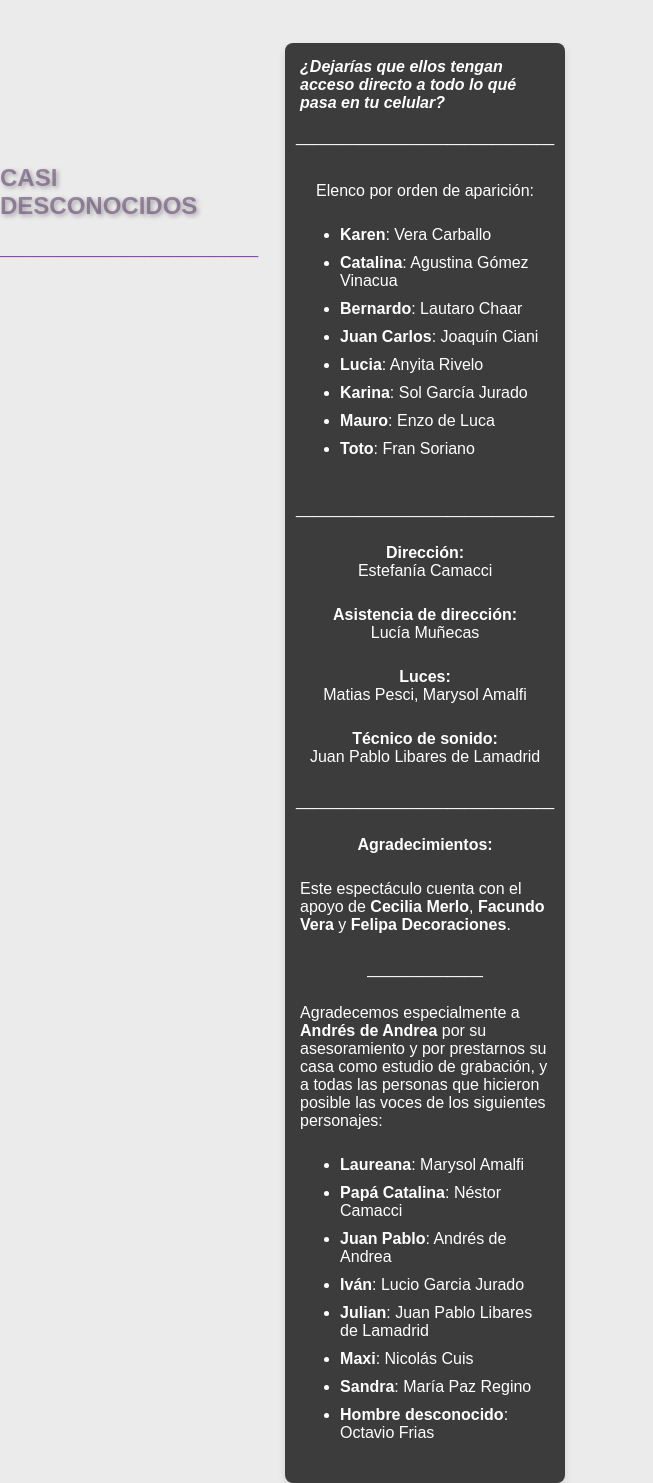
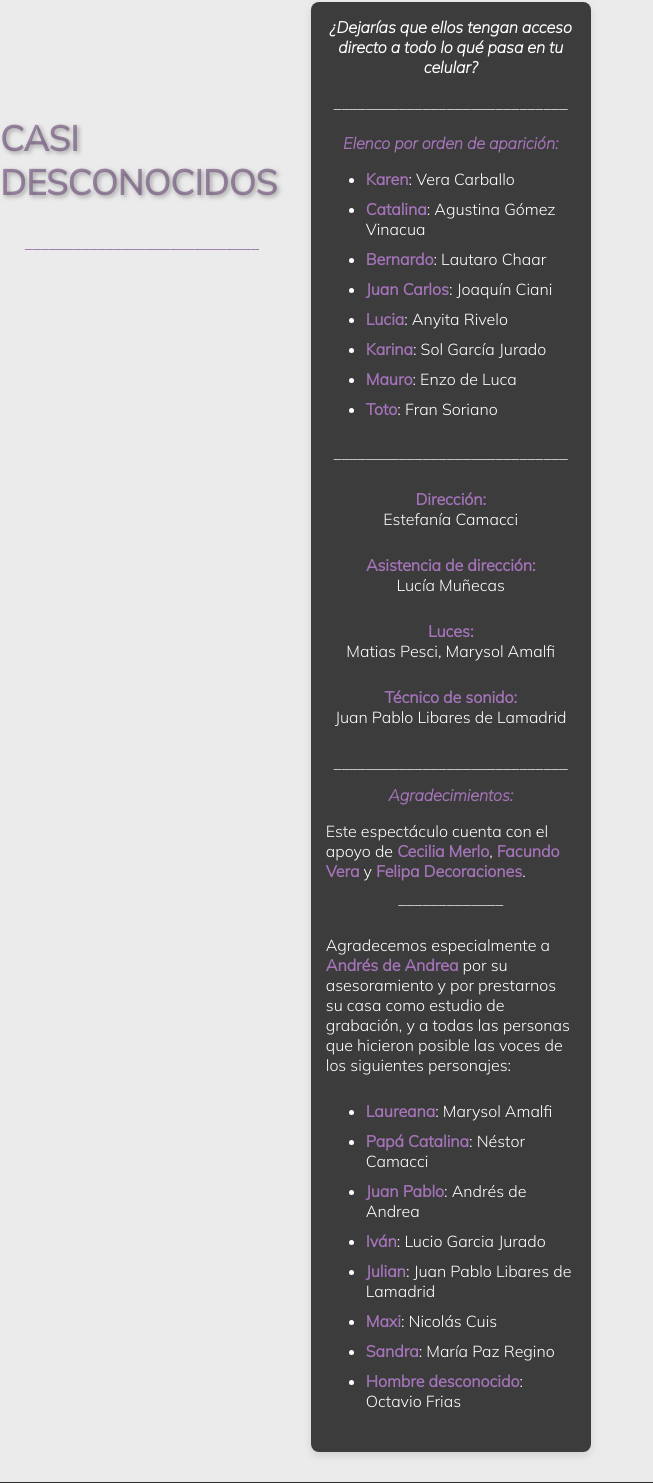
Before and after one commit to Juanlibares/QuiebreCultural, a plain HTML site: page index.html in a window 1280 px wide. Shown: the part 1303-2786 px from the top of the page, without its empty margins (0-653 px from the left). Drawn offline with nearby package versions, Linux system fonts and the light colour scheme.

Commit message:
Update index.html

```diff
--- a/index.html
+++ b/index.html
@@ -5,24 +5,24 @@
     <meta charset="UTF-8">
     <meta name="viewport" content="width=device-width, initial-scale=1.0">
     <link rel="stylesheet" href="https://unpkg.com/swiper/swiper-bundle.min.css" />
+    <link rel="preconnect" href="https://fonts.googleapis.com">
+    <link rel="preconnect" href="https://fonts.gstatic.com" crossorigin>
+    <link href="https://fonts.googleapis.com/css2?family=Mulish:ital,wght@0,300;1,200&display=swap" rel="stylesheet">
 
     <title>ElQuiebre Cultural</title>
     <style>
         body {
             background-color: #ebebeb;
             color: #ffffff;
-            font-family: 'Arial', sans-serif;
+            font-family: 'Mulish', sans-serif;
             margin: 0;
             padding: 0;
             transition: background-color 0.5s;
             min-height: 100vh;
-            /* Asegura que el cuerpo ocupe al menos el 100% de la altura de la ventana */
             display: flex;
             flex-direction: column;
             align-items: center;
-            /* Centro horizontalmente */
             overflow-x: hidden;
-            /* Agregado para ocultar el scroll lateral */
         }
 
         header {
@@ -31,7 +31,8 @@
             text-align: center;
             padding: 1em;
             transition: background 0.5s, color 0.5s;
-            box-shadow: 0 2px 4px rgba(0, 0, 0, 0.1);
+            box-shadow: 0 2px 4px rgba(0, 0, 0, 0.1), 0 0 10px rgba(125, 77, 148, 0.8);
+            /* Ajuste de la sombra */
             font-family: 'Trebuchet MS', 'Lucida Sans Unicode', 'Lucida Grande', 'Lucida Sans', Arial, sans-serif;
             font-weight: bold;
             width: 100%;
@@ -43,8 +44,10 @@
             align-items: center;
         }
 
-        .navbar-brand {
+        navbar-brand {
             font-size: 1.5em;
+            text-shadow: 2px 2px 4px rgba(0, 0, 0, 0.8);
+            color: #ffffff;
         }
 
         section {
@@ -53,7 +56,6 @@
             flex-direction: column;
             align-items: center;
             flex: 1;
-            /* Ocupa el espacio restante */
         }
 
         .card {
@@ -70,12 +72,8 @@
             display: flex;
             flex-direction: column;
             justify-content: center;
-            /* Centra horizontalmente */
             align-items: center;
             margin-left: 27px;
-            /* Centra verticalmente */
-
-            /* Alinea el texto a la izquierda */
         }
 
         h1,
@@ -83,7 +81,6 @@
         h3 {
             color: #7d4d94;
             text-shadow: 2px 2px 4px rgba(148, 148, 148, 0.8);
-            /* Tonos neon violeta */
         }
 
         .container {
@@ -98,15 +95,12 @@
             width: 100%;
         }
 
-        /* Carrusel con Swiper */
         .swiper-container {
             width: 80%;
             max-width: 800px;
-            /* Tamaño máximo para evitar que sea demasiado ancho en pantallas grandes */
             margin-top: 20px;
             overflow: hidden;
             margin: 0 auto;
-            /* Centra horizontalmente */
         }
 
         .imagenCar {
@@ -121,7 +115,6 @@
             border-radius: 8px;
         }
 
-        /* Reglas de medios para dispositivos móviles */
         @media only screen and (min-width: 768px) {
             .container {
                 flex-direction: row;
@@ -144,7 +137,6 @@
             padding: 1em;
             transition: background-color 0.5s, color 0.5s;
             margin-top: auto;
-            /* Empuja el pie de página hacia la parte inferior */
             width: 100%;
         }
 
@@ -153,7 +145,6 @@
             color: #ffffff;
         }
 
-        /* Estilos para los elementos p dentro de la card */
         .card p {
             margin-bottom: 10px;
         }
@@ -180,11 +171,27 @@
             -o-text-overflow: clip;
             text-overflow: clip;
             white-space: pre;
+
             text-shadow: 0 0 10px rgba(255, 255, 255, 1), 0 0 20px rgba(255, 255, 255, 1), 0 0 30px rgba(255, 255, 255, 1), 0 0 40px #7d4d94, 0 0 70px #7d4d94, 0 0 80px #7d4d94, 0 0 100px #7d4d94;
             -webkit-transition: all 200ms cubic-bezier(0.42, 0, 0.58, 1);
             -moz-transition: all 200ms cubic-bezier(0.42, 0, 0.58, 1);
             -o-transition: all 200ms cubic-bezier(0.42, 0, 0.58, 1);
             transition: all 200ms cubic-bezier(0.42, 0, 0.58, 1);
+        }
+
+        #quiebre:hover {
+            color: #7d4d94;
+        }
+
+        .swiper-button-next {
+            margin-top: 30%;
+            color: #7d4d94;
+
+        }
+
+        .swiper-button-prev {
+            margin-top: 30%;
+            color: #a473b8;
         }
     </style>
 </head>
@@ -196,16 +203,15 @@
             <div class="navbar-brand" id="quiebre">El Quiebre Cultural</div>
         </nav>
     </header>
-    <h1
-        style="font-size: 160%; text-align: center; border-bottom-width: 10; border-bottom-color: black; margin-top: 50px; color:rgb(164, 115, 184)">
-        ¡Bienvenidos!</h1>
-    <p style="text-align: center; color: #7d4d94; padding-bottom: 8px;">_____________________________</p>
+    <h1 style="font-size: 2em; text-align: center; margin-top: 30px; margin-bottom: -5px; color: #a473b8;">¡Bienvenidos!
+    </h1>
+    <p style="text-align: center; color: #a473b8; ">_____________________________</p>
 
     <section class="container">
         <aside>
 
-            <h2 style="margin-top: -5% ; color: #5a38698a;">CASI DESCONOCIDOS</h2>
-            <p style="text-align: center; color: #7d4d94;">_____________________________</p>
+            <h2 style="margin-top: -5% ; color: #5a38698a; font-size: 35px; margin-top: 1%;">CASI DESCONOCIDOS</h2>
+            <p style="text-align: center; color: #7d4d94; margin-top: 1%;">_____________________________</p>
         </aside>
 
         <div class="main-content">
@@ -223,13 +229,21 @@
                     <div class="swiper-slide"><img class="imagenCar" src="./assets/mauro.png" alt="Obra Imagen"></div>
                     <div class="swiper-slide"><img class="imagenCar" src="./assets/tomas.png" alt="Obra Imagen"></div>
 
-                    <div class="swiper-slide"><img class="imagenCar" src="./assets/elquiebre (135).JPG" alt="Obra Imagen"><img class="imagenCar" src="./assets/elquiebre (138).JPG" alt="Obra Imagen"></div>
+                    <div class="swiper-slide"><img class="imagenCar" src="./assets/elquiebre (135).JPG"
+                            alt="Obra Imagen"><img class="imagenCar" src="./assets/elquiebre (138).JPG"
+                            alt="Obra Imagen"></div>
 
-                    <div class="swiper-slide"><img class="imagenCar" src="./assets/elquiebre (143).JPG" alt="Obra Imagen"><img class="imagenCar" src="./assets/elquiebre (151).JPG" alt="Obra Imagen"></div>
+                    <div class="swiper-slide"><img class="imagenCar" src="./assets/elquiebre (143).JPG"
+                            alt="Obra Imagen"><img class="imagenCar" src="./assets/elquiebre (151).JPG"
+                            alt="Obra Imagen"></div>
 
-                    <div class="swiper-slide"><img class="imagenCar" src="./assets/elquiebre (206).JPG" alt="Obra Imagen"><img class="imagenCar" src="./assets/elquiebre (231).JPG" alt="Obra Imagen"></div>
+                    <div class="swiper-slide"><img class="imagenCar" src="./assets/elquiebre (206).JPG"
+                            alt="Obra Imagen"><img class="imagenCar" src="./assets/elquiebre (231).JPG"
+                            alt="Obra Imagen"></div>
 
-                    <div class="swiper-slide"><img class="imagenCar" src="./assets/elquiebre (240).JPG" alt="Obra Imagen"><img class="imagenCar" src="./assets/elquiebre (243).JPG" alt="Obra Imagen"></div>
+                    <div class="swiper-slide"><img class="imagenCar" src="./assets/elquiebre (240).JPG"
+                            alt="Obra Imagen"><img class="imagenCar" src="./assets/elquiebre (243).JPG"
+                            alt="Obra Imagen"></div>
 
                 </div>
                 <!-- Agrega la navegación -->
@@ -238,47 +252,55 @@
             </div>
             <!-- Carrusel con Swiper -->
             <div class="card">
-                <i><strong>¿Dejarías que ellos tengan acceso directo a todo lo qué pasa en tu celular?</strong></i>
+                <center><i><strong>¿Dejarías que ellos tengan acceso directo a todo lo qué pasa en tu
+                            celular?</strong></i></center>
                 <p style="text-align: center; padding-bottom: 10px;">_____________________________</p>
-                <p>Elenco por orden de aparición:</p>
+                <i style="color: #a473b8; font-weight: bold;">Elenco por orden de aparición:</i>
                 <ul>
-                    <li><strong>Karen</strong>: Vera Carballo</li>
-                    <li><strong>Catalina</strong>: Agustina Gómez Vinacua</li>
-                    <li><strong>Bernardo</strong>: Lautaro Chaar</li>
-                    <li><strong>Juan Carlos</strong>: Joaquín Ciani</li>
-                    <li><strong>Lucia</strong>: Anyita Rivelo</li>
-                    <li><strong>Karina</strong>: Sol García Jurado</li>
-                    <li><strong>Mauro</strong>: Enzo de Luca</li>
-                    <li><strong>Toto</strong>: Fran Soriano</li>
+                    <li><strong style="color: #a473b8;">Karen</strong>: Vera Carballo</li>
+                    <li><strong style="color: #a473b8;">Catalina</strong>: Agustina Gómez Vinacua</li>
+                    <li><strong style="color: #a473b8;">Bernardo</strong>: Lautaro Chaar</li>
+                    <li><strong style="color: #a473b8;">Juan Carlos</strong>: Joaquín Ciani</li>
+                    <li><strong style="color: #a473b8;">Lucia</strong>: Anyita Rivelo</li>
+                    <li><strong style="color: #a473b8;">Karina</strong>: Sol García Jurado</li>
+                    <li><strong style="color: #a473b8;">Mauro</strong>: Enzo de Luca</li>
+                    <li><strong style="color: #a473b8;">Toto</strong>: Fran Soriano</li>
                 </ul>
 
-                <p style="text-align: center;">_____________________________</p>
+                <p style="text-align: center; margin-top: -1%;">_____________________________</p>
 
-                <p style="text-align: center;"><strong>Dirección:<br></strong> Estefanía Camacci</p>
-                <p style="text-align: center;"><strong>Asistencia de dirección:<br></strong> Lucía Muñecas</p>
-                <p style="text-align: center;"><strong>Luces:<br></strong> Matias Pesci, Marysol Amalfi</p>
-                <p style="text-align: center;"><strong>Técnico de sonido:<br></strong> Juan Pablo Libares de Lamadrid</p>
+                <p style="text-align: center;"><strong style="color: #a473b8;">Dirección:<br></strong> Estefanía Camacci
+                </p>
+                <p style="text-align: center;"><strong style="color: #a473b8;">Asistencia de dirección:<br></strong>
+                    Lucía Muñecas</p>
+                <p style="text-align: center;"><strong style="color: #a473b8;">Luces:<br></strong> Matias Pesci, Marysol
+                    Amalfi</p>
+                <p style="text-align: center;"><strong style="color: #a473b8;">Técnico de sonido:<br></strong> Juan
+                    Pablo Libares de Lamadrid
+                </p>
 
-                <p style="text-align: center;">_____________________________</p>
+                <p style="text-align: center; margin-bottom: 5%;">_____________________________</p>
 
-                <p style="text-align: center;"><strong>Agradecimientos:</strong></p>
-                <p>Este espectáculo cuenta con el apoyo de <strong>Cecilia Merlo</strong>, <strong>Facundo Vera</strong>
-                    y <strong>Felipa Decoraciones</strong>.</p>
-                <p style="text-align: center;">_____________</p>
+                <i style="text-align: center; color: #a473b8;"><strong>Agradecimientos:</strong></i>
+                <p>Este espectáculo cuenta con el apoyo de <strong style="color: #a473b8;">Cecilia Merlo</strong>,
+                    <strong style="color: #a473b8;">Facundo Vera</strong>
+                    y <strong style="color: #a473b8;">Felipa Decoraciones</strong>.</p>
+                <p style="text-align: center; margin-top: -1%;">_____________</p>
 
-                <p>Agradecemos especialmente a <strong>Andrés de Andrea</strong> por su asesoramiento y por prestarnos
+                <p>Agradecemos especialmente a <strong style="color: #a473b8;">Andrés de Andrea</strong> por su
+                    asesoramiento y por prestarnos
                     su casa como
                     estudio de grabación, y a todas las personas que hicieron posible las voces de los siguientes
                     personajes:</p>
                 <ul>
-                    <li><strong>Laureana</strong>: Marysol Amalfi</li>
-                    <li><strong>Papá Catalina</strong>: Néstor Camacci</li>
-                    <li><strong>Juan Pablo</strong>: Andrés de Andrea</li>
-                    <li><strong>Iván</strong>: Lucio Garcia Jurado</li>
-                    <li><strong>Julian</strong>: Juan Pablo Libares de Lamadrid</li>
-                    <li><strong>Maxi</strong>: Nicolás Cuis</li>
-                    <li><strong>Sandra</strong>: María Paz Regino</li>
-                    <li><strong>Hombre desconocido</strong>: Octavio Frias</li>
+                    <li><strong style="color: #a473b8;">Laureana</strong>: Marysol Amalfi</li>
+                    <li><strong style="color: #a473b8;">Papá Catalina</strong>: Néstor Camacci</li>
+                    <li><strong style="color: #a473b8;">Juan Pablo</strong>: Andrés de Andrea</li>
+                    <li><strong style="color: #a473b8;">Iván</strong>: Lucio Garcia Jurado</li>
+                    <li><strong style="color: #a473b8;">Julian</strong>: Juan Pablo Libares de Lamadrid</li>
+                    <li><strong style="color: #a473b8;">Maxi</strong>: Nicolás Cuis</li>
+                    <li><strong style="color: #a473b8;">Sandra</strong>: María Paz Regino</li>
+                    <li><strong style="color: #a473b8;">Hombre desconocido</strong>: Octavio Frias</li>
                 </ul>
             </div>
         </div>
@@ -290,13 +312,6 @@
 
     <script src="https://unpkg.com/swiper/swiper-bundle.min.js"></script>
     <script>
-        // Simulación de datos para las cards
-        const eventos = [
-            { titulo: "CASI DESCONOCIDOS", fecha: "Estreno: 12/02/2024" },
-            { titulo: "Obra 2", fecha: "Fecha 2" },
-            { titulo: "Obra 3", fecha: "Fecha 3" }
-        ];
-
         // Funciones para el Carrusel con Swiper
         function initSwiper() {
             var swiper = new Swiper('.swiper-container', {
```
